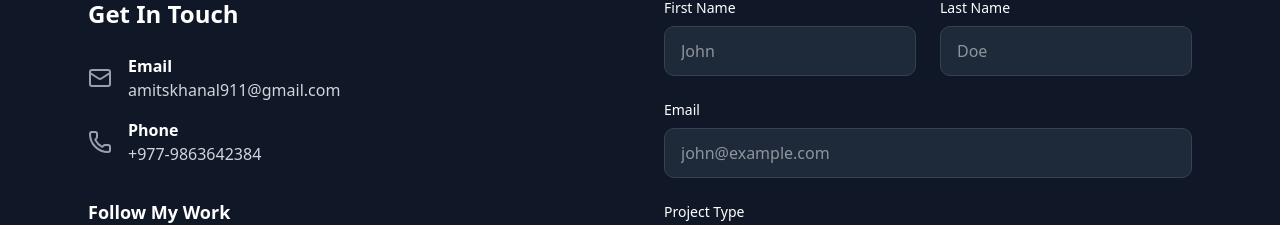
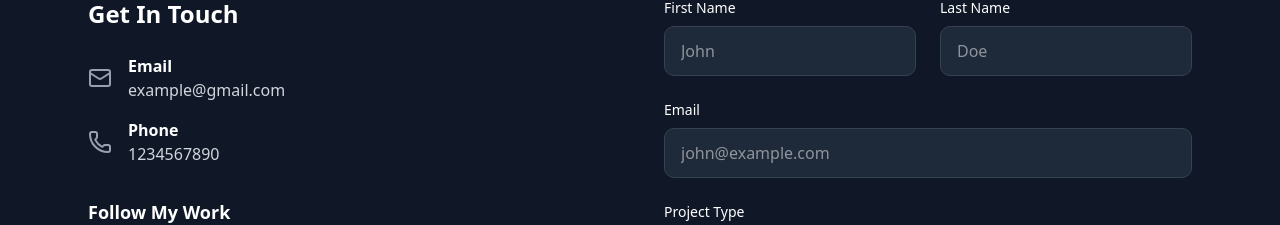
Before and after one commit to aashish-adk1/Amit-Khanal-Visual-Artist, a Next.js app: page / in a window 1280 px wide. Shown: the part 4251-4476 px from the top of the page. Built offline with nearby package versions, Linux system fonts and the light colour scheme.

Commit message:
Update contact.tsx

```diff
--- a/app/components/contact.tsx
+++ b/app/components/contact.tsx
@@ -219,10 +219,10 @@ const ContactSection = () => {
                   <div>
                     <p className="font-semibold">Email</p>
                     <a
-                      href="mailto:amitskhanal911@gmail.com"
+                      href="mailto:example@gmail.com"
                       className="text-gray-300 hover:text-blue-400 cursor-pointer transition-colors duration-200"
                     >
-                      amitskhanal911@gmail.com
+                      example@gmail.com
                     </a>
                   </div>
                 </div>
@@ -231,10 +231,10 @@ const ContactSection = () => {
                   <div>
                     <p className="font-semibold">Phone</p>
                     <a
-                      href="tel:+9779863642384"
+                      href="tel:1234567890"
                       className="text-gray-300 hover:text-green-400 cursor-pointer transition-colors duration-200"
                     >
-                      +977-9863642384
+                      1234567890
                     </a>
                   </div>
                 </div>
@@ -245,13 +245,13 @@ const ContactSection = () => {
               <h4 className="text-lg font-semibold mb-4">Follow My Work</h4>
               <div className="flex gap-4">
                 <SocialLink
-                  href="https://www.facebook.com/starkameet1998"
+                  href="#"
                   className="p-3 bg-gray-800 rounded-full hover:bg-gray-700 transition-colors"
                 >
                   <Facebook size={24} />
                 </SocialLink>
                 <SocialLink
-                  href="https://www.instagram.com/kunaaaalll.k/"
+                  href="#"
                   className="p-3 bg-gray-800 rounded-full hover:bg-gray-700 transition-colors"
                 >
                   <Instagram size={24} />
```
